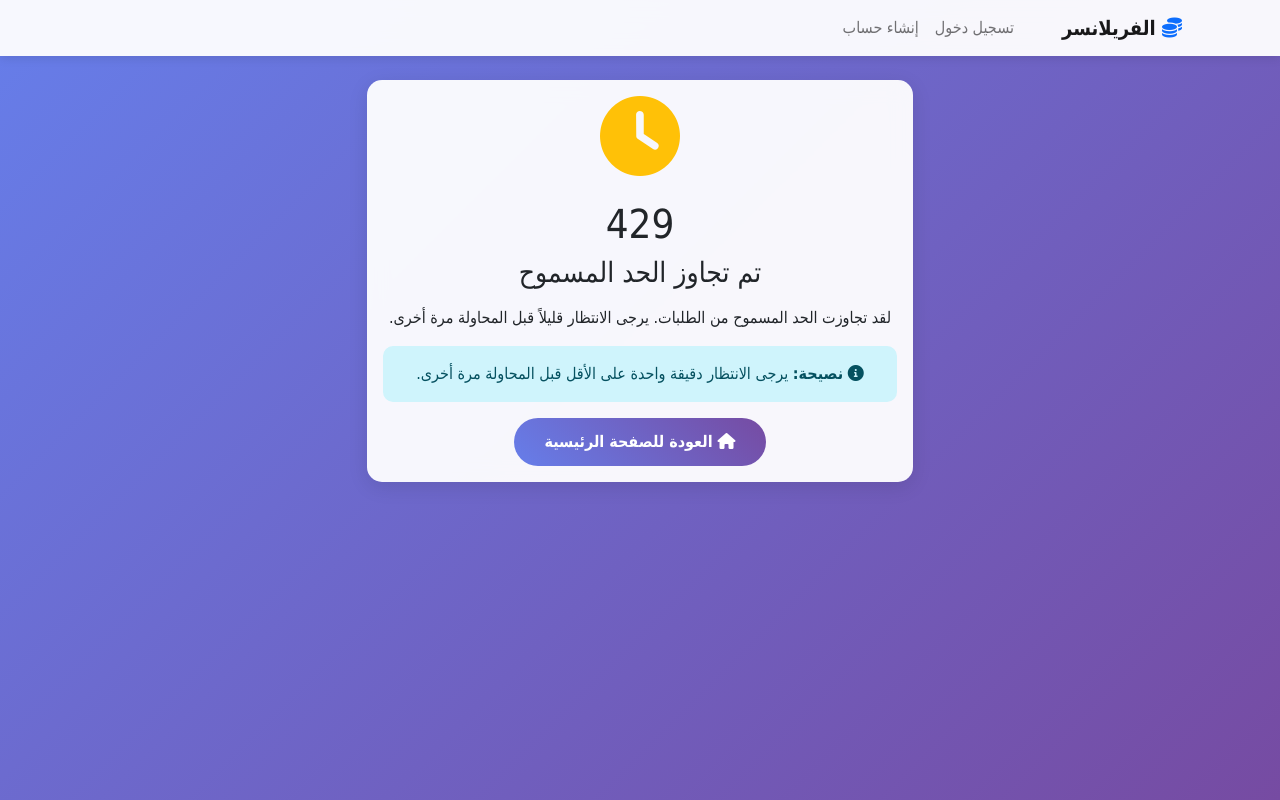
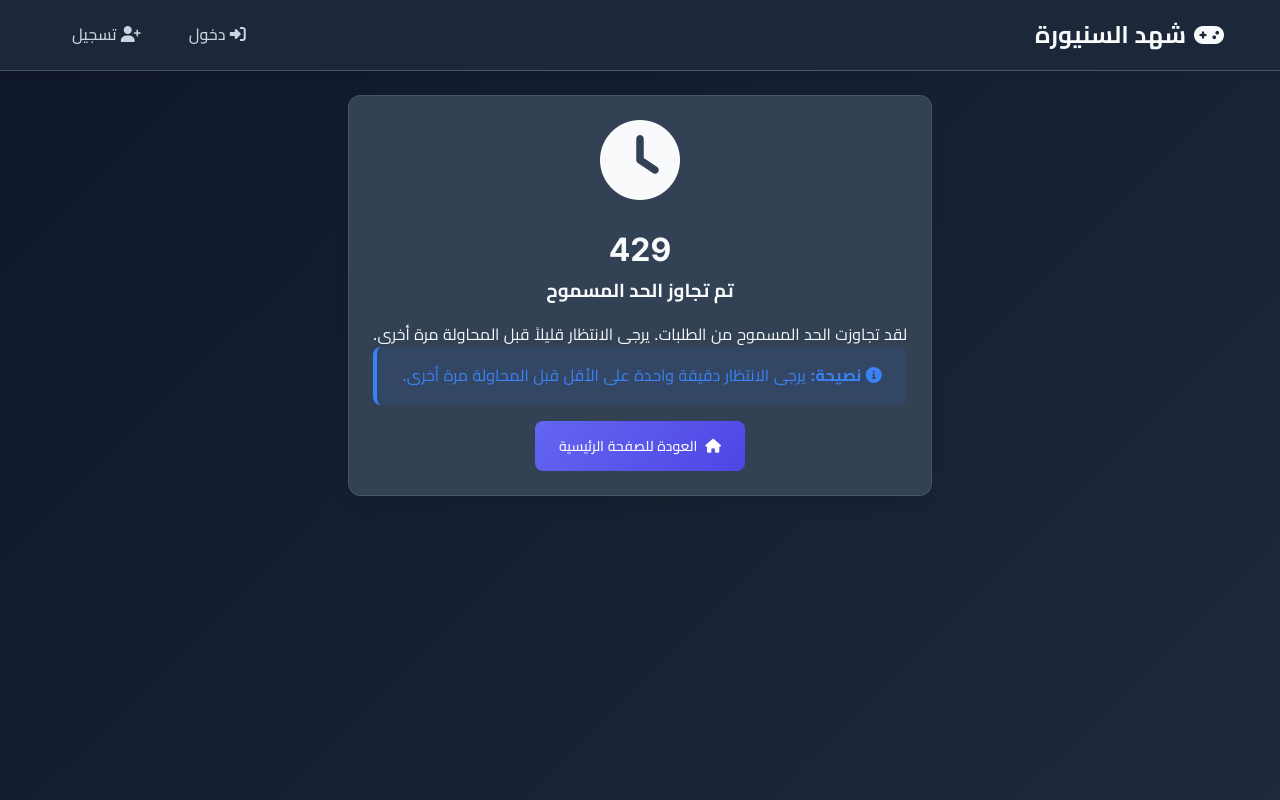
Before and after one commit to senioraaa/senioraaa, a Python web app: template templates/429.html in a window 1280 px wide. Run offline with Jinja, Linux system fonts and the light colour scheme; the template is opened without the code that fills it, so the values that code supplies are empty.

Commit message:
Update base.html

```diff
--- a/templates/base.html
+++ b/templates/base.html
@@ -3,125 +3,70 @@
 <head>
     <meta charset="UTF-8">
     <meta name="viewport" content="width=device-width, initial-scale=1.0">
-    <title>{% block title %}موقع الفريلانسر{% endblock %}</title>
-    <link href="https://cdn.jsdelivr.net/npm/bootstrap@5.1.3/dist/css/bootstrap.min.css" rel="stylesheet">
-    <link href="https://cdnjs.cloudflare.com/ajax/libs/font-awesome/6.0.0/css/all.min.css" rel="stylesheet">
-    <style>
-        body {
-            font-family: 'Cairo', 'Tahoma', sans-serif;
-            background: linear-gradient(135deg, #667eea 0%, #764ba2 100%);
-            min-height: 100vh;
-        }
-        .navbar {
-            background: rgba(255, 255, 255, 0.95);
-            backdrop-filter: blur(10px);
-            box-shadow: 0 2px 10px rgba(0,0,0,0.1);
-        }
-        .card {
-            border: none;
-            border-radius: 15px;
-            box-shadow: 0 5px 20px rgba(0,0,0,0.1);
-            background: rgba(255, 255, 255, 0.95);
-            backdrop-filter: blur(10px);
-        }
-        .btn-primary {
-            background: linear-gradient(45deg, #667eea, #764ba2);
-            border: none;
-            border-radius: 25px;
-            padding: 12px 30px;
-            font-weight: 600;
-            transition: all 0.3s ease;
-        }
-        .btn-primary:hover {
-            transform: translateY(-2px);
-            box-shadow: 0 5px 15px rgba(0,0,0,0.2);
-        }
-        .form-control {
-            border-radius: 10px;
-            border: 2px solid #e0e0e0;
-            padding: 12px 15px;
-            transition: all 0.3s ease;
-        }
-        .form-control:focus {
-            border-color: #667eea;
-            box-shadow: 0 0 0 0.2rem rgba(102, 126, 234, 0.25);
-        }
-        .alert {
-            border-radius: 10px;
-            border: none;
-        }
-        .status-badge {
-            padding: 5px 15px;
-            border-radius: 20px;
-            font-size: 0.8em;
-            font-weight: 600;
-        }
-        .status-pending {
-            background: #fff3cd;
-            color: #856404;
-        }
-        .status-completed {
-            background: #d4edda;
-            color: #155724;
-        }
-        .status-cancelled {
-            background: #f8d7da;
-            color: #721c24;
-        }
-    </style>
+    <title>{% block title %}شهد السنيورة{% endblock %}</title>
+
+    <link rel="preconnect" href="https://fonts.googleapis.com">
+    <link rel="preconnect" href="https://fonts.gstatic.com" crossorigin>
+    <link href="https://fonts.googleapis.com/css2?family=Inter:wght@300;400;500;600;700&family=Cairo:wght@300;400;500;600;700&display=swap" rel="stylesheet">
+
+    <link href="https://cdnjs.cloudflare.com/ajax/libs/font-awesome/6.4.0/css/all.min.css" rel="stylesheet">
+    <link href="{{ url_for('static', filename='css/style.css') }}" rel="stylesheet">
+
+    {% block head %}{% endblock %}
 </head>
 <body>
-    <nav class="navbar navbar-expand-lg navbar-light">
+    <nav class="navbar">
         <div class="container">
-            <a class="navbar-brand fw-bold" href="{{ url_for('home') }}">
-                <i class="fas fa-coins text-primary"></i> الفريلانسر
-            </a>
-            <button class="navbar-toggler" type="button" data-bs-toggle="collapse" data-bs-target="#navbarNav">
-                <span class="navbar-toggler-icon"></span>
-            </button>
-            <div class="collapse navbar-collapse" id="navbarNav">
-                <ul class="navbar-nav ms-auto">
+            <div class="d-flex justify-content-between align-items-center" style="width: 100%; padding: 1rem 0;">
+                <a class="navbar-brand" href="{{ url_for('home') }}">
+                    <i class="fas fa-gamepad"></i>
+                    شهد السنيورة
+                </a>
+
+                <ul class="navbar-nav">
                     {% if current_user.is_authenticated %}
-                        <li class="nav-item">
-                            <a class="nav-link" href="{{ url_for('dashboard') }}">لوحة التحكم</a>
-                        </li>
+                        <li><a class="nav-link" href="{{ url_for('dashboard') }}">
+                            <i class="fas fa-tachometer-alt"></i> لوحة التحكم
+                        </a></li>
                         {% if current_user.is_admin %}
-                        <li class="nav-item">
-                            <a class="nav-link" href="{{ url_for('admin_dashboard') }}">الإدارة</a>
-                        </li>
+                        <li><a class="nav-link" href="{{ url_for('admin_dashboard') }}">
+                            <i class="fas fa-cog"></i> الإدارة
+                        </a></li>
                         {% endif %}
-                        <li class="nav-item">
-                            <a class="nav-link" href="{{ url_for('logout') }}">تسجيل خروج</a>
-                        </li>
+                        <li><a class="nav-link" href="{{ url_for('logout') }}">
+                            <i class="fas fa-sign-out-alt"></i> خروج
+                        </a></li>
                     {% else %}
-                        <li class="nav-item">
-                            <a class="nav-link" href="{{ url_for('login') }}">تسجيل دخول</a>
-                        </li>
-                        <li class="nav-item">
-                            <a class="nav-link" href="{{ url_for('register') }}">إنشاء حساب</a>
-                        </li>
+                        <li><a class="nav-link" href="{{ url_for('login') }}">
+                            <i class="fas fa-sign-in-alt"></i> دخول
+                        </a></li>
+                        <li><a class="nav-link" href="{{ url_for('register') }}">
+                            <i class="fas fa-user-plus"></i> تسجيل
+                        </a></li>
                     {% endif %}
                 </ul>
             </div>
         </div>
     </nav>
 
-    <div class="container mt-4">
+    <div class="save-indicator" id="saveIndicator"></div>
+
+    <main class="container mt-4">
         {% with messages = get_flashed_messages(with_categories=true) %}
             {% if messages %}
                 {% for category, message in messages %}
-                    <div class="alert alert-{{ 'danger' if category == 'error' else 'success' }} alert-dismissible fade show" role="alert">
+                    <div class="alert alert-{{ 'danger' if category == 'error' else category }}">
+                        <i class="fas fa-{{ 'exclamation-triangle' if category == 'error' else 'check-circle' if category == 'success' else 'info-circle' }}"></i>
                         {{ message }}
-                        <button type="button" class="btn-close" data-bs-dismiss="alert"></button>
                     </div>
                 {% endfor %}
             {% endif %}
         {% endwith %}
 
         {% block content %}{% endblock %}
-    </div>
+    </main>
 
-    <script src="https://cdn.jsdelivr.net/npm/bootstrap@5.1.3/dist/js/bootstrap.bundle.min.js"></script>
+    <script src="{{ url_for('static', filename='js/main.js') }}"></script>
     {% block scripts %}{% endblock %}
 </body>
 </html>
```
